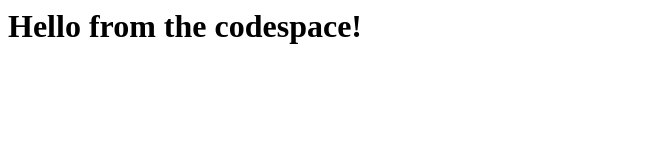
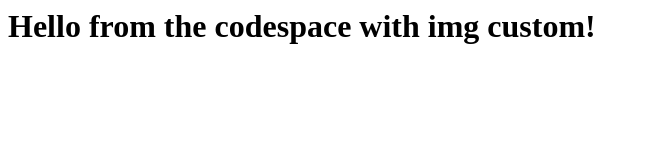
Before and after one commit to LuisFerVR/skills-code-with-codespaces, a plain HTML site: page index.html in a window 1280 px wide. Shown: the whole page, without its empty margins (0-648 px from the left). Drawn offline with Linux system fonts and the light colour scheme.

Commit message:
change in the index from codespaces with imagge custom

```diff
--- a/index.html
+++ b/index.html
@@ -1,3 +1,3 @@
 <html>
-  <h1>Hello from the codespace!</h1>
+  <h1>Hello from the codespace with img custom!</h1>
 </html>
```
